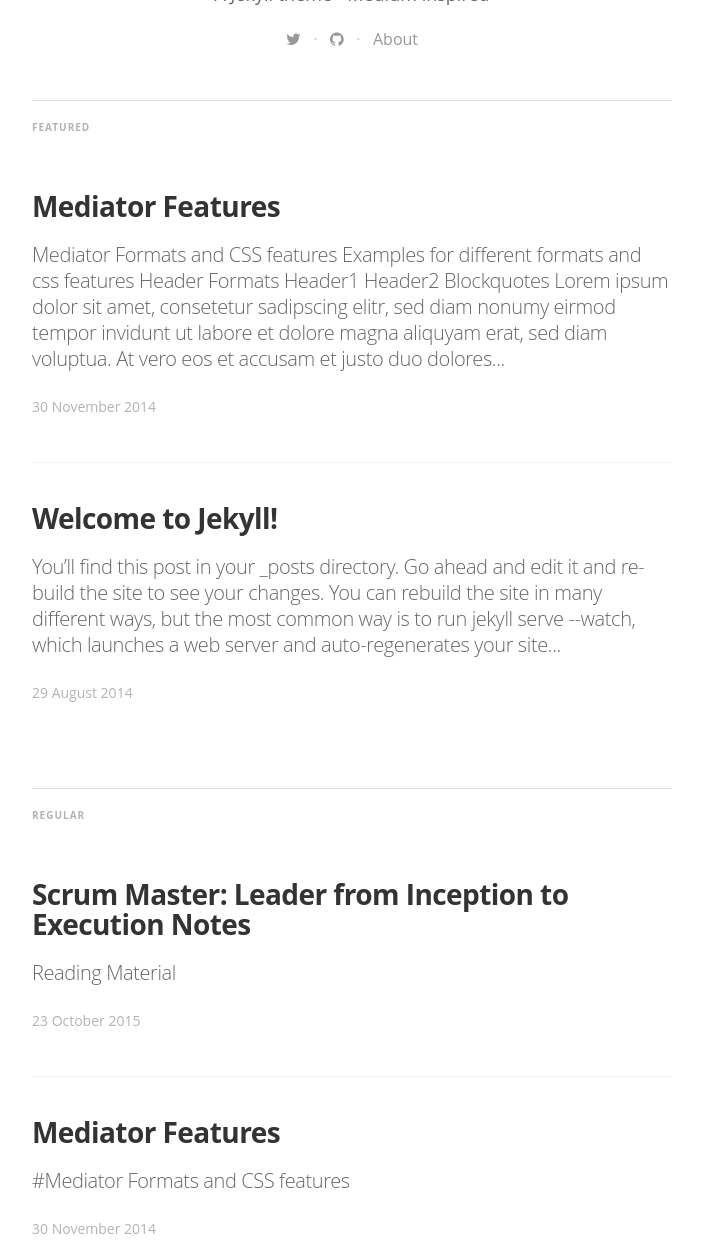
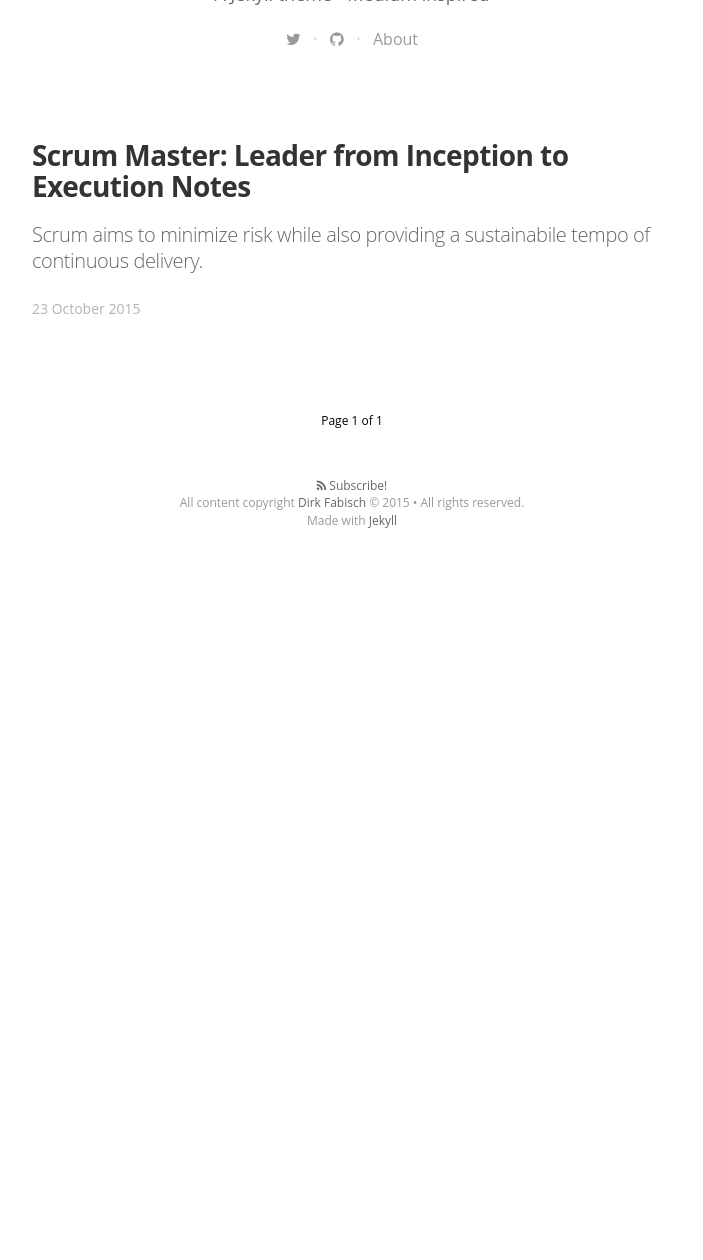
Before and after one commit to idmontie/ProjectManagementBlog, a Jekyll site: the page built from index.html, in a window 1280 px wide and 1400 px high, scrolled down 471 px, cut to the strip 140-1400 px from the top of the window. Shown: the whole strip, without its empty margins (288-991 px from the left). Built offline with Jekyll 4.4.1, drawn with Linux system fonts in a browser that asks for light colours; nearby versions of some CDN libraries; some web fonts are replaced; Markdown is read by kramdown in place of the engine named in the settings; the list of posts is cut into pages by our own code; after the commit the page ends 1188 px from its top, so only the background shows below that; some of the changed text lies outside the part shown.

Commit message:
Fix posts?

```diff
--- a/_config.yml
+++ b/_config.yml
@@ -19,6 +19,7 @@
 author: 'Dirk Fabisch'
 author_image: "/assets/images/author.jpg"
 
+permalink: "http://idmontie.github.io/project-management-blog/post/:title"
 paginate:	5
 
 url: "http://idmontie.github.io/project-management-blog/" # the base hostname & protocol for your site
--- a/_posts/2014-08-29-welcome-to-jekyll.markdown
+++ /dev/null
@@ -1,39 +0,0 @@
----
-layout: post
-title:  "Welcome to Jekyll!"
-date:   2014-08-29 14:34:25
-categories: jekyll update
-tags: featured
-image: /assets/article_images/2014-08-29-welcome-to-jekyll/desktop.jpg
----
-You’ll find this post in your `_posts` directory. Go ahead and edit it and re-build the site to see your changes. You can rebuild the site in many different ways, but the most common way is to run `jekyll serve --watch`, which launches a web server and auto-regenerates your site when a file is updated.
-
-To add new posts, simply add a file in the `_posts` directory that follows the convention `YYYY-MM-DD-name-of-post.ext` and includes the necessary front matter. Take a look at the source for this post to get an idea about how it works.
-
-Jekyll also offers powerful support for code snippets:
-
-{% highlight ruby %}
-def print_hi(name)
-  puts "Hi, #{name}"
-end
-print_hi('Tom')
-#=> prints 'Hi, Tom' to STDOUT.
-{% endhighlight %}
-
-Check out the [Jekyll docs][jekyll] for more info on how to get the most out of Jekyll. File all bugs/feature requests at [Jekyll’s GitHub repo][jekyll-gh]. If you have questions, you can ask them on [Jekyll’s dedicated Help repository][jekyll-help].
-
-{% highlight js %}
-
-<footer class="site-footer">
- <a class="subscribe" href="{{ "/feed.xml" | prepend: site.baseurl }}"> <span class="tooltip"> <i class="fa fa-rss"></i> Subscribe!</span></a>
-  <div class="inner">a
-   <section class="copyright">All content copyright <a href="mailto:{{ site.email}}">{{ site.name }}</a> &copy; {{ site.time | date: '%Y' }} &bull; All rights reserved.</section>
-   <section class="poweredby">Made with <a href="http://jekyllrb.com"> Jekyll</a></section>
-  </div>
-</footer>
-{% endhighlight %}
-
-
-[jekyll]:      http://jekyllrb.com
-[jekyll-gh]:   https://github.com/jekyll/jekyll
-[jekyll-help]: https://github.com/jekyll/jekyll-help
--- a/_posts/2014-11-30-mediator_features.markdown
+++ /dev/null
@@ -1,39 +0,0 @@
----
-layout: post
-title:  "Mediator Features"
-date:   2014-11-30 14:34:25
-categories: mediator feature
-tags: featured
-image: /assets/article_images/2014-11-30-mediator_features/night-track.JPG
----
-#Mediator Formats and CSS features
-
-Examples for different formats and css features
-
-#Header Formats
-#Header1
-##Header2
-
-#Blockquotes
->Lorem ipsum dolor sit amet, consetetur sadipscing elitr, sed diam nonumy eirmod tempor invidunt ut labore et dolore magna aliquyam erat, sed diam voluptua. At vero eos et accusam et justo duo dolores et ea rebum. Stet clita kasd gubergren, no sea takimata sanctus
-
-#Lists
-##orderd lists
-1. one
-2. two
-3. three
-
-##unorderd lists
-- Apple
-- Banana
-- Plum
-
-#Links
-This is an [example link](http://example.com/ "With a Title").
-
-#Combinations
->Lorem ipsum dolor sit amet, consetetur sadipscing elitr, sed diam nonumy eirmod tempor invidunt ut labore et dolore magna aliquyam erat, sed diam voluptua. At vero eos et accusam et justo duo dolores et ea rebum. Stet clita kasd gubergren, no sea takimata sanctus
->
-> - Apple
-> - Banana
-> - Plum
--- a/_posts/2015-10-23-scrum-master-leader-from-inception-to-execution.md
+++ b/_posts/2015-10-23-scrum-master-leader-from-inception-to-execution.md
@@ -7,10 +7,9 @@
 image:
 ---
 
+Scrum aims to minimize risk while also providing a *sustainabile* tempo of continuous delivery.
+
 [Reading Material](http://www.orchestrate.com/blog/scrum-master-leader-from-inception-to-execution/)
-
-Scrum aims to minimize risk while also providing a *sustainabile*
-temp of continuous delivery.
 
 1. A rhythm of continuous delivery
 2. Deliver working products with every cycle for review and revision
```
